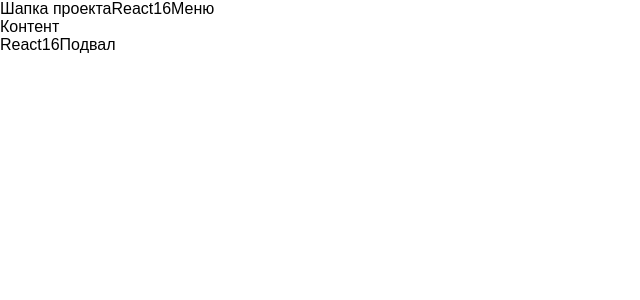
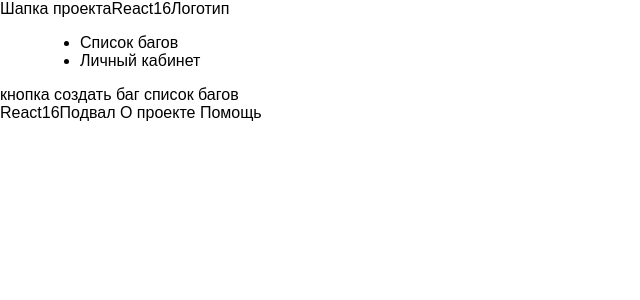
Before and after one commit to Iloha/bug-tracker-react, a React (Create React App) app: page / in a window 1280 px wide. Shown: the top 300 px of the page, without its empty margins (0-640 px from the left). Built offline with nearby package versions, Linux system fonts and the light colour scheme.

Commit message:
added nav in header

```diff
--- a/src/layout/content.js
+++ b/src/layout/content.js
@@ -5,7 +5,8 @@ class Content extends Component {
     render() {
         return (
             <div className="content">
-                Контент
+                кнопка создать баг
+                список багов
             </div>
         );
     }
--- a/src/layout/footer.js
+++ b/src/layout/footer.js
@@ -7,6 +7,8 @@ class Footer extends Component {
             <div className="footer">
                 {this.props.name}
                 Подвал
+                О проекте
+                Помощь
             </div>
         );
     }
--- a/src/layout/header.js
+++ b/src/layout/header.js
@@ -7,7 +7,14 @@ class Header extends Component {
       <div className="header">
           Шапка проекта
           {this.props.siteName}
-          Меню
+          <span className="header__logo">Логотип</span>
+          <menu className="nav">
+              <ul className="nav__list">
+                  <li className="nav-item">Список багов</li>
+                  <li className="nav-item">Личный кабинет</li>
+              </ul>
+
+          </menu>
       </div>
     );
   }
```
